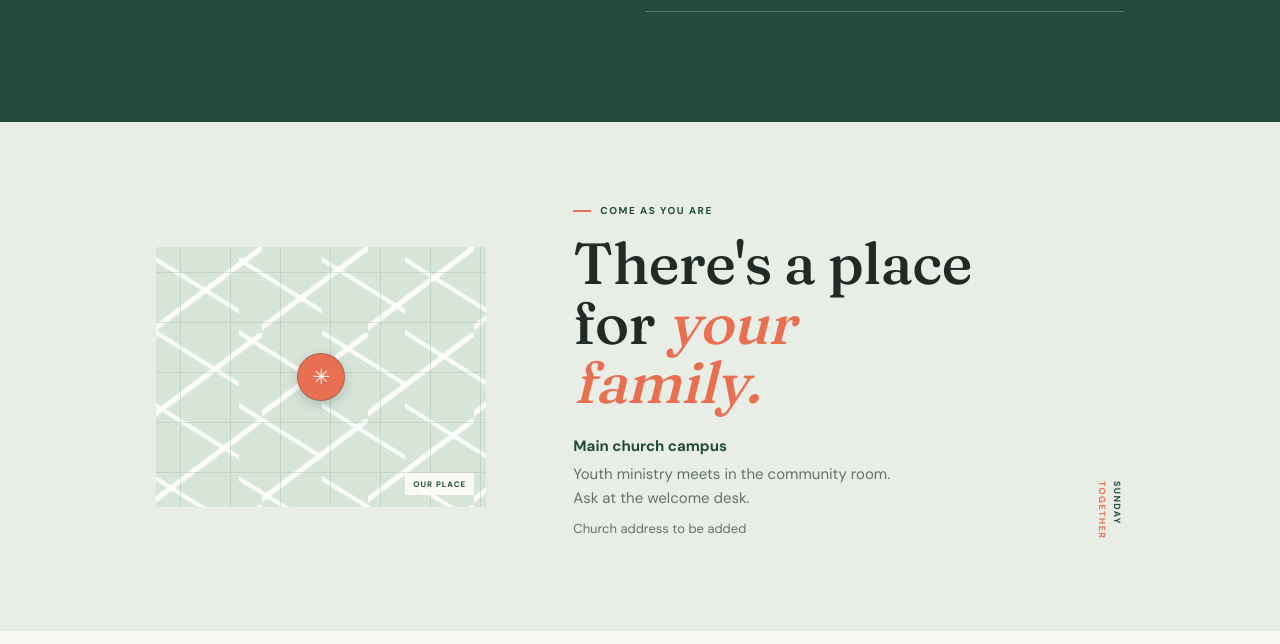
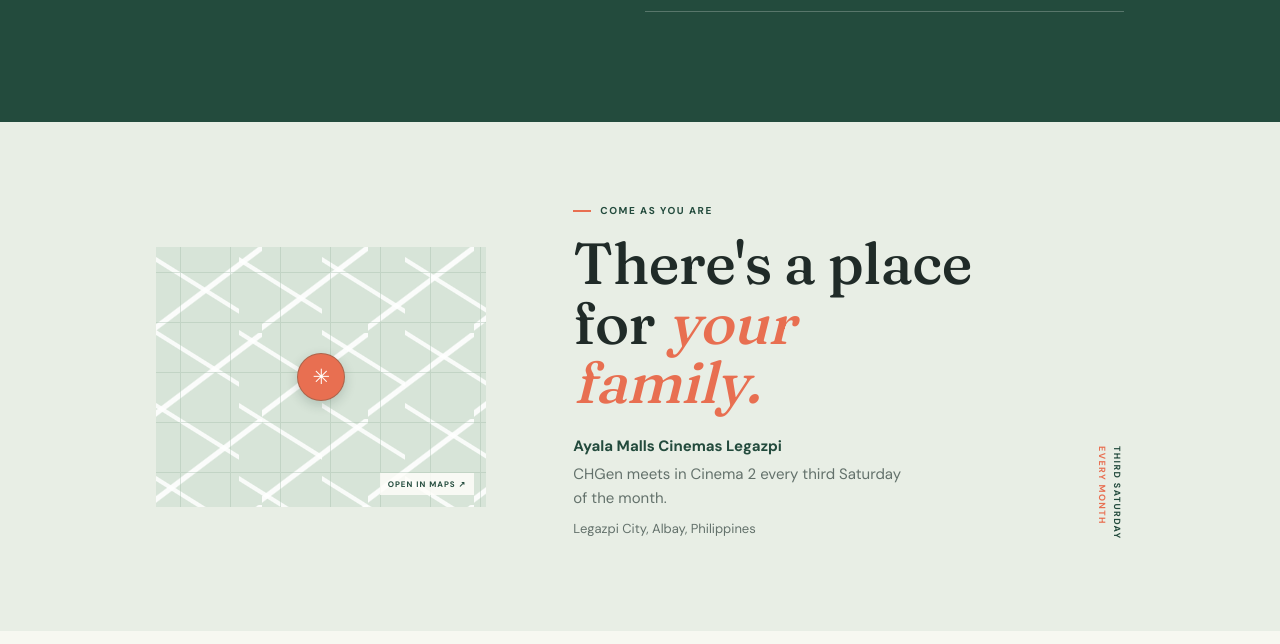
Before and after one commit to anoncat-byte/CHGen, a plain HTML site: page index.html in a window 1280 px wide. Shown: the part 1902-2546 px from the top of the page. Drawn offline with Linux system fonts and the light colour scheme.

Commit message:
Add CHGen youth ministry location

```diff
--- a/app.js
+++ b/app.js
@@ -20,9 +20,9 @@ const defaultHighlights = [
 ];
 
 const defaultLocation = {
-  name: "Main church campus",
-  detail: "Youth ministry meets in the community room. Ask at the welcome desk.",
-  address: "Church address to be added",
+  name: "Ayala Malls Cinemas Legazpi",
+  detail: "CHGen meets in Cinema 2 every third Saturday of the month.",
+  address: "Legazpi City, Albay, Philippines",
 };
 
 const defaultTeam = [
--- a/index.html
+++ b/index.html
@@ -69,7 +69,7 @@
         </section>
 
         <section class="visit-section" id="visit">
-          <div class="visit-map" aria-hidden="true"><div class="map-grid"></div><span class="map-pin">✳</span><span class="map-label">OUR PLACE</span></div>
+          <a class="visit-map" href="https://maps.app.goo.gl/qkstXCXjzh9yzeqR8" target="_blank" rel="noopener noreferrer" aria-label="Open Ayala Malls Cinemas Legazpi in Google Maps"><div class="map-grid"></div><span class="map-pin">✳</span><span class="map-label">OPEN IN MAPS ↗</span></a>
           <div class="visit-copy">
             <p class="eyebrow"><span></span> Come as you are</p>
             <h2>There's a place<br>for <em>your family.</em></h2>
@@ -77,7 +77,7 @@
             <p id="public-location-detail">Youth ministry meets in the community room. Ask at the welcome desk.</p>
             <p class="visit-address" id="public-location-address">Church address to be added</p>
           </div>
-          <div class="visit-side-note">SUNDAY<br><span>TOGETHER</span></div>
+          <div class="visit-side-note">THIRD SATURDAY<br><span>EVERY MONTH</span></div>
         </section>
       </main>
 
@@ -133,6 +133,6 @@
       </div>
       <footer class="dashboard-footer"><span>CHGen ministry portal</span><a href="#" id="return-public">View public site ↗</a></footer>
     </main>
-    <script src="app.js?v=2" defer></script>
+    <script src="app.js?v=3" defer></script>
   </body>
 </html>
--- a/styles.css
+++ b/styles.css
@@ -78,6 +78,7 @@ h1, h2, h3, p { margin-top: 0; }
 
 .visit-section { min-height: 425px; padding: 82px 12.2vw; display: grid; grid-template-columns: .9fr 1.1fr 60px; gap: 9%; align-items: center; position: relative; overflow: hidden; background: #e8eee5; }
 .visit-map { height: 260px; position: relative; overflow: hidden; display: grid; place-items: center; background-color: #d7e4d8; background-image: linear-gradient(32deg, transparent 46%, rgba(255,255,255,.85) 47%, rgba(255,255,255,.85) 50%, transparent 51%), linear-gradient(143deg, transparent 46%, rgba(255,255,255,.9) 47%, rgba(255,255,255,.9) 50%, transparent 51%); background-size: 83px 73px, 106px 86px; }
+.visit-map:focus-visible { outline: 3px solid var(--coral); outline-offset: 4px; }
 .map-grid { position: absolute; inset: 0; opacity: .4; background-image: linear-gradient(90deg, transparent 48%, #a3bdab 49%, #a3bdab 50%, transparent 51%), linear-gradient(0deg, transparent 48%, #a3bdab 49%, #a3bdab 50%, transparent 51%); background-size: 50px 50px; }
 .map-pin { width: 48px; height: 48px; position: relative; display: grid; place-items: center; border: 1px solid rgba(35,75,61,.3); border-radius: 50%; color: var(--white); background: var(--coral); font-size: 21px; box-shadow: 0 4px 12px rgba(24,56,47,.2); }
 .map-label { position: absolute; right: 12px; bottom: 12px; padding: 6px 8px; color: var(--green); background: rgba(255,254,250,.82); font-size: 8px; font-weight: 700; letter-spacing: 1px; }
```
